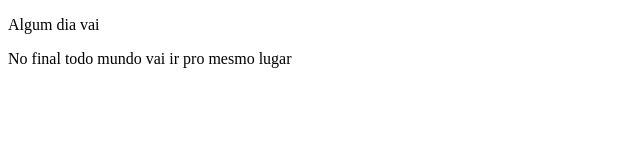
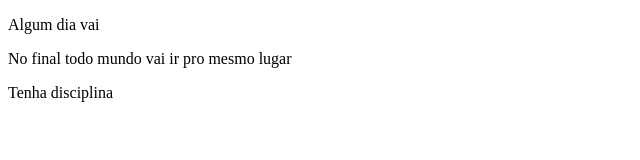
Before and after one commit to gumartx/devjr-projeto1, a plain HTML site: page index.html in a window 1280 px wide. Shown: the whole page, without its empty margins (0-640 px from the left). Drawn offline with Linux system fonts and the light colour scheme.

Commit message:
frase motivacional 3

```diff
--- a/index.html
+++ b/index.html
@@ -8,5 +8,6 @@
 <body>
     <p>Algum dia vai</p>
     <p>No final todo mundo vai ir pro mesmo lugar</p>
+    <p>Tenha disciplina</p>
 </body>
 </html>
```
